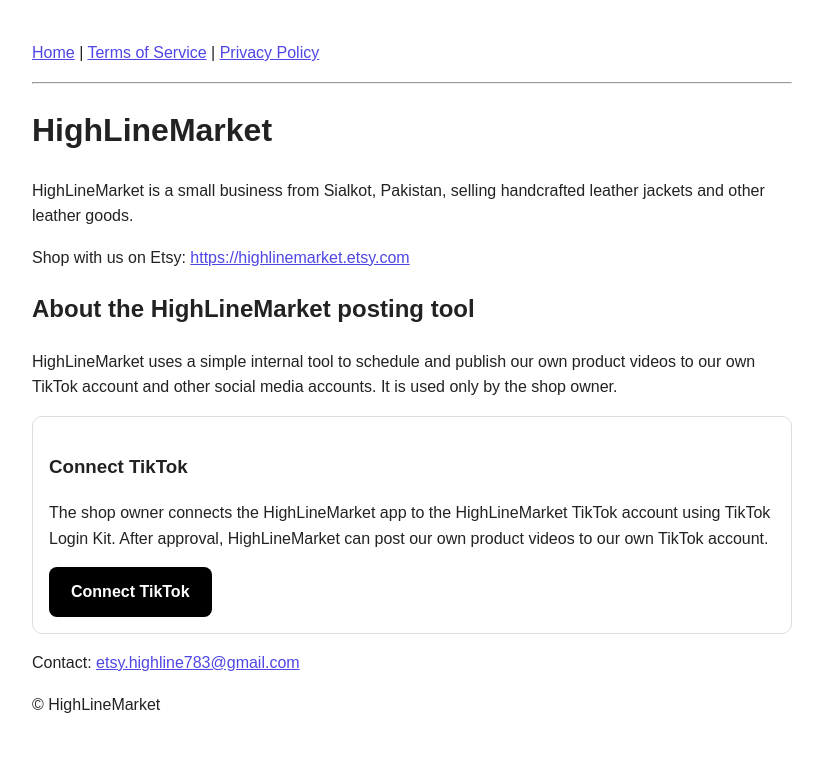
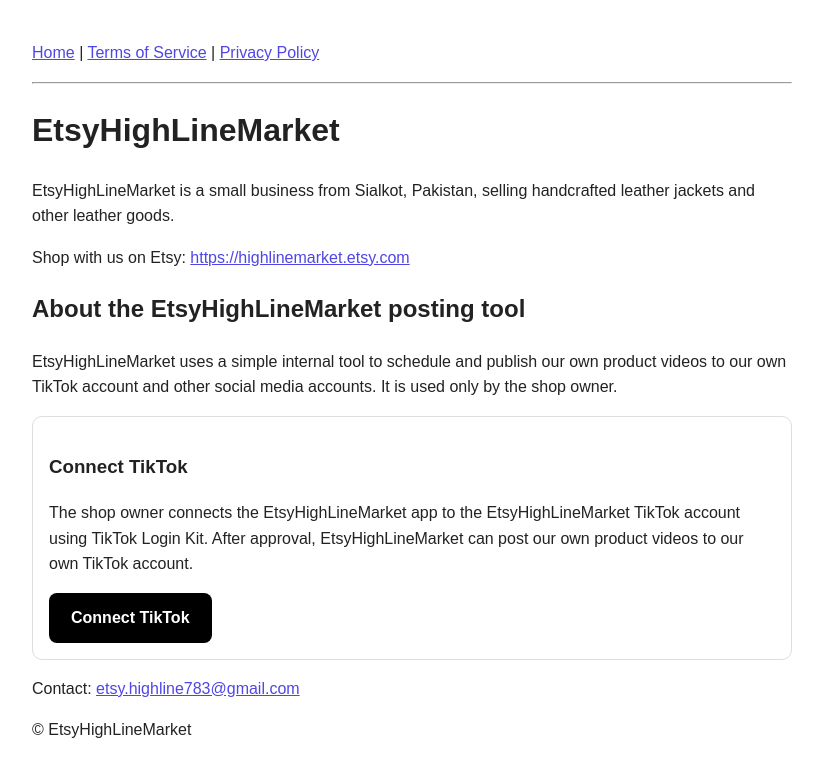
Before and after one commit to etsyhighlinemarket/HighlineMarket, a plain HTML site: page index.html in a window 1280 px wide. Shown: the whole page, without its empty margins (228-1051 px from the left). Drawn offline with Linux system fonts and the light colour scheme.

Commit message:
Update index.html

```diff
--- a/index.html
+++ b/index.html
@@ -3,8 +3,8 @@
 <head>
 <meta charset="UTF-8">
 <meta name="viewport" content="width=device-width, initial-scale=1">
-<title>HighLineMarket</title>
-<meta name="description" content="HighLineMarket - handcrafted leather jackets and leather goods from Sialkot, Pakistan.">
+<title>EtsyHighLineMarket</title>
+<meta name="description" content="EtsyHighLineMarket - handcrafted leather jackets and leather goods from Sialkot, Pakistan.">
 <style>
 body{font-family:Arial,sans-serif;max-width:760px;margin:40px auto;padding:0 16px;line-height:1.6;color:#222}
 a{color:#4f46e5}
@@ -17,20 +17,20 @@
 <p><a href="index.html">Home</a> | <a href="terms.html">Terms of Service</a> | <a href="privacy.html">Privacy Policy</a></p>
 <hr>
 
-<h1>HighLineMarket</h1>
-<p>HighLineMarket is a small business from Sialkot, Pakistan, selling handcrafted leather jackets and other leather goods.</p>
+<h1>EtsyHighLineMarket</h1>
+<p>EtsyHighLineMarket is a small business from Sialkot, Pakistan, selling handcrafted leather jackets and other leather goods.</p>
 <p>Shop with us on Etsy: <a href="https://highlinemarket.etsy.com">https://highlinemarket.etsy.com</a></p>
 
-<h2>About the HighLineMarket posting tool</h2>
-<p>HighLineMarket uses a simple internal tool to schedule and publish our own product videos to our own TikTok account and other social media accounts. It is used only by the shop owner.</p>
+<h2>About the EtsyHighLineMarket posting tool</h2>
+<p>EtsyHighLineMarket uses a simple internal tool to schedule and publish our own product videos to our own TikTok account and other social media accounts. It is used only by the shop owner.</p>
 
 <div class="box">
   <h3>Connect TikTok</h3>
-  <p>The shop owner connects the HighLineMarket app to the HighLineMarket TikTok account using TikTok Login Kit. After approval, HighLineMarket can post our own product videos to our own TikTok account.</p>
-  <a class="btn" href="cloudflared tunnel --url http://localhost:3000">Connect TikTok</a>
+  <p>The shop owner connects the EtsyHighLineMarket app to the EtsyHighLineMarket TikTok account using TikTok Login Kit. After approval, EtsyHighLineMarket can post our own product videos to our own TikTok account.</p>
+  <a class="btn" href="https://economies-regular-radiation-ntsc.trycloudflare.com/auth/tiktok">Connect TikTok</a>
 </div>
 
 <p>Contact: <a href="mailto:etsy.highline783@gmail.com">etsy.highline783@gmail.com</a></p>
-<p>&copy; HighLineMarket</p>
+<p>&copy; EtsyHighLineMarket</p>
 </body>
 </html>
```
